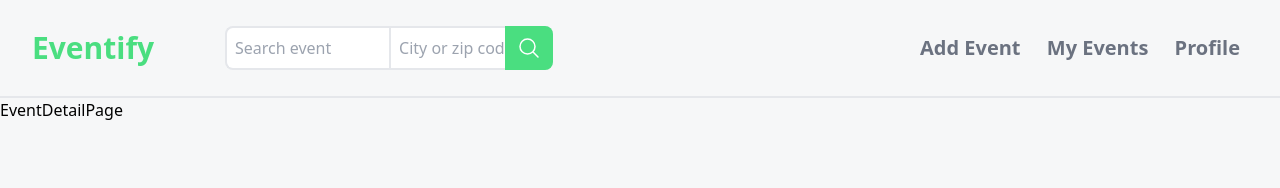
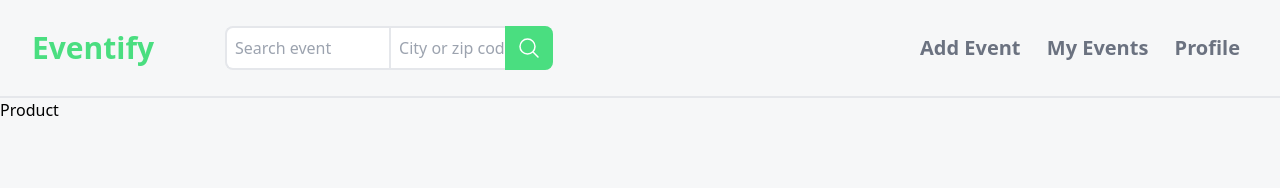
Before and after one commit to Shaymoun/eventify, a React (Vite) app in the folder frontend/: page /my-events/1 in a window 1280 px wide. Shown: the top 188 px of the page. Built offline with nearby package versions, Linux system fonts and the light colour scheme.

Commit message:
feat: Displaying event id in EventDetailPage.

```diff
--- a/frontend/src/pages/EventDetail.jsx
+++ b/frontend/src/pages/EventDetail.jsx
@@ -1,5 +1,10 @@
+import { useParams } from "react-router-dom"
+
+
 const EventDetailPage = () => {
-	return <div>EventDetailPage</div>
+	const params = useParams()
+
+	return <div>Product {params.id}</div>
 }
 
 export default EventDetailPage
```
